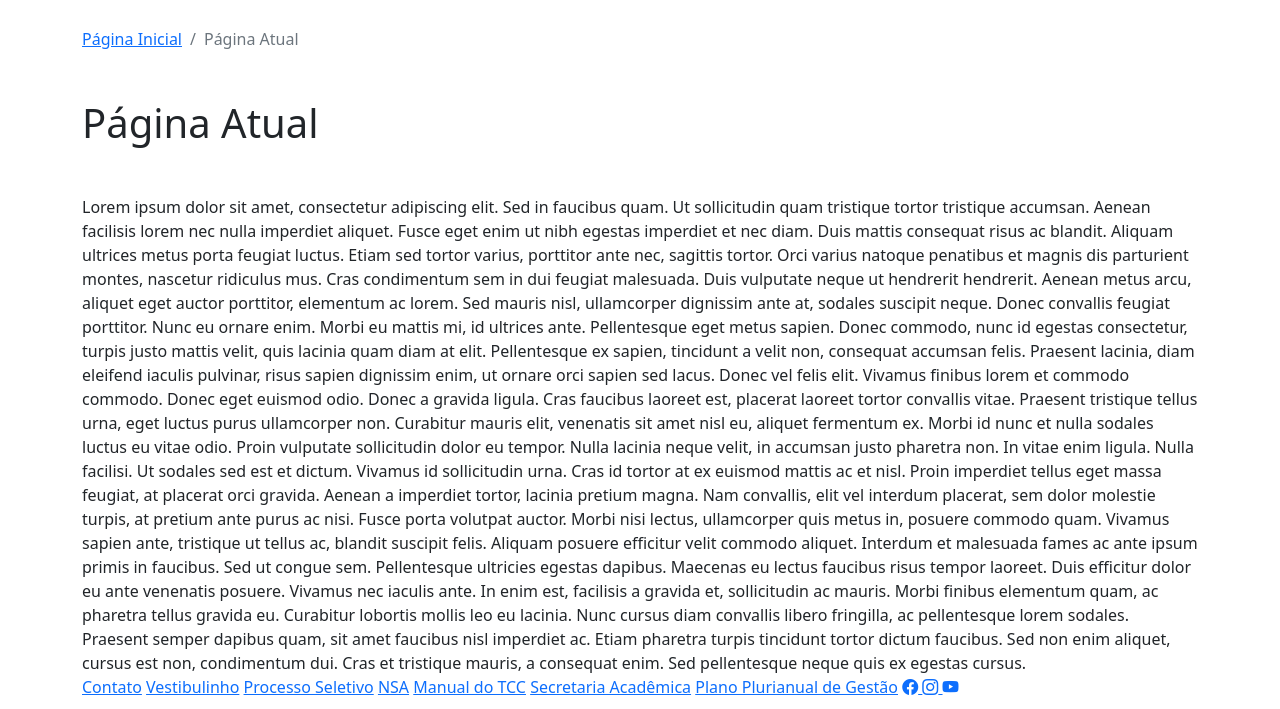
After one commit to leogalencar/tccetec2022, a PHP site: page /navfooter.php in a window 1280 px wide. The commit adds this page. Shown: the part 122-831 px from the top of the page. Run offline with PHP 8.4, Linux system fonts and the light colour scheme; some libraries are stand-ins or nearby versions.

Commit message:
Adição de breadcrumb e título nas páginas de conteúdo

```diff
--- /dev/null
+++ b/admin/navfooter.php
@@ -0,0 +1,147 @@
+<!DOCTYPE html>
+<html>
+
+<head>
+    <title>ETEC - Martinho di Ciero</title>
+    <meta charset="utf-8">
+    <meta name="viewport" content="width=device-width, initial-scale=1">
+
+    <link rel="icon" href="../img/etec.ico">
+
+    <link href="https://cdn.jsdelivr.net/npm/bootstrap@5.1.3/dist/css/bootstrap.min.css" rel="stylesheet" integrity="sha384-1BmE4kWBq78iYhFldvKuhfTAU6auU8tT94WrHftjDbrCEXSU1oBoqyl2QvZ6jIW3" crossorigin="anonymous">
+
+    <link rel="stylesheet" href="../css/carousel.css">
+    <link rel="stylesheet" href="../css/main.css">
+    <link rel="stylesheet" href="../css/bootstrap2.css">
+    <link rel="stylesheet" href="../css/colors.css">
+    <link rel="stylesheet" href="../css/menu.css">
+    <link rel="stylesheet" href="../css/botão.css">
+
+    <link href="https://fonts.googleapis.com/css?family=Lato" rel="stylesheet" type="text/css">
+    <link href="https://fonts.googleapis.com/css?family=Montserrat" rel="stylesheet" type="text/css">
+
+    <link rel="stylesheet" href="https://cdn.jsdelivr.net/npm/bootstrap-icons@1.4.1/font/bootstrap-icons.css">
+    <link rel="stylesheet" href="https://cdnjs.cloudflare.com/ajax/libs/jquery/3.2.1/jquery.min.js">
+    <link rel="stylesheet" href="https://cdnjs.cloudflare.com/ajax/libs/font-awesome/4.7.0/css/font-awesome.min.css">
+
+    <style type="text/css">
+
+    </style>
+
+</head>
+
+<body id="myPage" data-spy="scroll" data-target=".navbar" data-offset="50">
+
+    <nav class="navbar navbar-expand-sm navbar-dark bg-etec sticky-top mb-5">
+        <div class="container">
+            <a class="navbar-brand" href="index.php">
+                <img src="../img/logo.png" alt="" width="100px">
+            </a>
+            <button class="navbar-toggler" type="button" data-bs-toggle="collapse" data-bs-target="#navbarCollapse" aria-controls="navbarCollapse" aria-expanded="false" aria-label="Toggle navigation">
+                <span class="navbar-toggler-icon"></span>
+            </button>
+            <div class="collapse navbar-collapse navbar-collapse-fg-0" id="navbarCollapse">
+                <div class="navbar-nav justify-content-end">
+                    <a class="nav-item nav-link active" href="index.php">Home</a>
+                    <a class="nav-item nav-link" href="cursos.php">Cursos</a>
+                    <a class="nav-item nav-link" href="http://etecitu.com.br/2020/" target="_blank">EPA Virtual</a>
+                    <a class="nav-item nav-link" href="noticias.php">Notícias</a>
+                    <a class="nav-item nav-link" href="processoseletivo.php">Processo Seletivo</a>
+                    <a class="nav-item nav-link" href="vestibulinho.php">Vestibulinho</a>
+                    <a class="nav-item nav-link" href="calendario.php">Calendário</a>
+                    <a class="nav-item nav-link" href="planoescolar.php">Plano Escolar</a>
+                    <a class="nav-item nav-link" href="contato.php">Contato</a>
+                </div>
+            </div>
+        </div>
+    </nav>
+
+    <!-- CONTEÚDO !-->
+    <main>
+        <div class="container mb-padrao">
+            <nav aria-label="breadcrumb">
+                <ol class="breadcrumb mb-5">
+                    <li class="breadcrumb-item"><a href="#" class="breadcrumb-link">Página Inicial</a></li>
+                    <li class="breadcrumb-item active" aria-current="page">Página Atual</li>
+                </ol>
+            </nav>
+
+            <div class="title-section mb-5">
+                <h1>
+                    Página Atual
+                </h1>
+            </div>
+            <div class="row">
+                <div class="col-12">
+                    Lorem ipsum dolor sit amet, consectetur adipiscing elit. Sed in faucibus quam. Ut sollicitudin quam tristique tortor tristique accumsan. Aenean facilisis lorem nec nulla imperdiet aliquet. Fusce eget enim ut nibh egestas imperdiet et nec diam. Duis mattis consequat risus ac blandit. Aliquam ultrices metus porta feugiat luctus. Etiam sed tortor varius, porttitor ante nec, sagittis tortor. Orci varius natoque penatibus et magnis dis parturient montes, nascetur ridiculus mus. Cras condimentum sem in dui feugiat malesuada.
+
+                    Duis vulputate neque ut hendrerit hendrerit. Aenean metus arcu, aliquet eget auctor porttitor, elementum ac lorem. Sed mauris nisl, ullamcorper dignissim ante at, sodales suscipit neque. Donec convallis feugiat porttitor. Nunc eu ornare enim. Morbi eu mattis mi, id ultrices ante. Pellentesque eget metus sapien. Donec commodo, nunc id egestas consectetur, turpis justo mattis velit, quis lacinia quam diam at elit. Pellentesque ex sapien, tincidunt a velit non, consequat accumsan felis. Praesent lacinia, diam eleifend iaculis pulvinar, risus sapien dignissim enim, ut ornare orci sapien sed lacus. Donec vel felis elit. Vivamus finibus lorem et commodo commodo.
+
+                    Donec eget euismod odio. Donec a gravida ligula. Cras faucibus laoreet est, placerat laoreet tortor convallis vitae. Praesent tristique tellus urna, eget luctus purus ullamcorper non. Curabitur mauris elit, venenatis sit amet nisl eu, aliquet fermentum ex. Morbi id nunc et nulla sodales luctus eu vitae odio. Proin vulputate sollicitudin dolor eu tempor. Nulla lacinia neque velit, in accumsan justo pharetra non. In vitae enim ligula. Nulla facilisi. Ut sodales sed est et dictum. Vivamus id sollicitudin urna.
+
+                    Cras id tortor at ex euismod mattis ac et nisl. Proin imperdiet tellus eget massa feugiat, at placerat orci gravida. Aenean a imperdiet tortor, lacinia pretium magna. Nam convallis, elit vel interdum placerat, sem dolor molestie turpis, at pretium ante purus ac nisi. Fusce porta volutpat auctor. Morbi nisi lectus, ullamcorper quis metus in, posuere commodo quam. Vivamus sapien ante, tristique ut tellus ac, blandit suscipit felis. Aliquam posuere efficitur velit commodo aliquet. Interdum et malesuada fames ac ante ipsum primis in faucibus.
+
+                    Sed ut congue sem. Pellentesque ultricies egestas dapibus. Maecenas eu lectus faucibus risus tempor laoreet. Duis efficitur dolor eu ante venenatis posuere. Vivamus nec iaculis ante. In enim est, facilisis a gravida et, sollicitudin ac mauris. Morbi finibus elementum quam, ac pharetra tellus gravida eu. Curabitur lobortis mollis leo eu lacinia. Nunc cursus diam convallis libero fringilla, ac pellentesque lorem sodales. Praesent semper dapibus quam, sit amet faucibus nisl imperdiet ac. Etiam pharetra turpis tincidunt tortor dictum faucibus. Sed non enim aliquet, cursus est non, condimentum dui. Cras et tristique mauris, a consequat enim. Sed pellentesque neque quis ex egestas cursus.
+                </div>
+            </div><!-- /.row -->
+        </div>
+    </main>
+
+    <!-- FOOTER !-->
+    <footer>
+        <div class="container">
+            <div class="footer-links text-left">
+                <span>
+                    <a href="contato.php">Contato</a>
+                </span>
+                <span>
+                    <a href="https://www.vestibulinhoetec.com.br/home/">Vestibulinho</a>
+                </span>
+                <span>
+                    <a href="processoseletivo.php">Processo Seletivo</a>
+                </span>
+                <span>
+                    <a href="https://nsa.cps.sp.gov.br/">NSA</a>
+                </span>
+                <span>
+                    <a href="http://www.etecitu.com.br/2019/arquivos/index/manualTCC.pdf">Manual do TCC</a>
+                </span>
+                <span>
+                    <a href="secretariaacademica.php">Secretaria Acadêmica</a>
+                </span>
+                <span>
+                    <a href="planogestao.php">Plano Plurianual de Gestão</a>
+                </span>
+                <span>
+                    <a href="https://www.facebook.com/EtecdeItu" class="footer-icons" target="_blank">
+                        <i class="bi bi-facebook"></i>
+                    </a>
+                    <a href="https://www.instagram.com/etecmartinho/" class="footer-icons" target="_blank">
+                        <i class="bi bi-instagram"></i>
+                    </a>
+                    <a href="https://www.youtube.com/channel/UCgiX2_tK8Imaf5OpcQNK-yA" class="footer-icons" target="_blank">
+                        <i class="bi bi-youtube"></i>
+                    </a>
+                </span>
+            </div>
+            <hr style="color: #252a3c; margin: 1rem 0;">
+            <div class="row align-items-center">
+                <div class="col-9 text-center">
+                    <p>Copyright © 2022 - Etec Martinho di Ciero - Centro Paula Souza - Avenida Barata Ribeiro, 410 Vila Prudente de Moraes - Itu/SP</p>
+                </div>
+                <div class="col-3 text-center">
+                    <img src="../img/logo.png" alt="" class="mb-2" style="width: 80px;">
+                </div>
+            </div>
+        </div>
+    </footer>
+
+
+
+    <script src="https://cdn.jsdelivr.net/npm/@popperjs/core@2.10.2/dist/umd/popper.min.js" integrity="sha384-7+zCNj/IqJ95wo16oMtfsKbZ9ccEh31eOz1HGyDuCQ6wgnyJNSYdrPa03rtR1zdB" crossorigin="anonymous"></script>
+    <script src="https://cdn.jsdelivr.net/npm/bootstrap@5.1.3/dist/js/bootstrap.min.js" integrity="sha384-QJHtvGhmr9XOIpI6YVutG+2QOK9T+ZnN4kzFN1RtK3zEFEIsxhlmWl5/YESvpZ13" crossorigin="anonymous"></script>
+    <script src="../js/script.js"></script>
+
+</body>
+
+</html>
```
Also changed, not shown: admin/cursos.php (+73 -9 lines), admin/filtro.php (added, +65 -0 lines), css/main.css (+18 -0 lines), js/script.js (+9 -0 lines).
